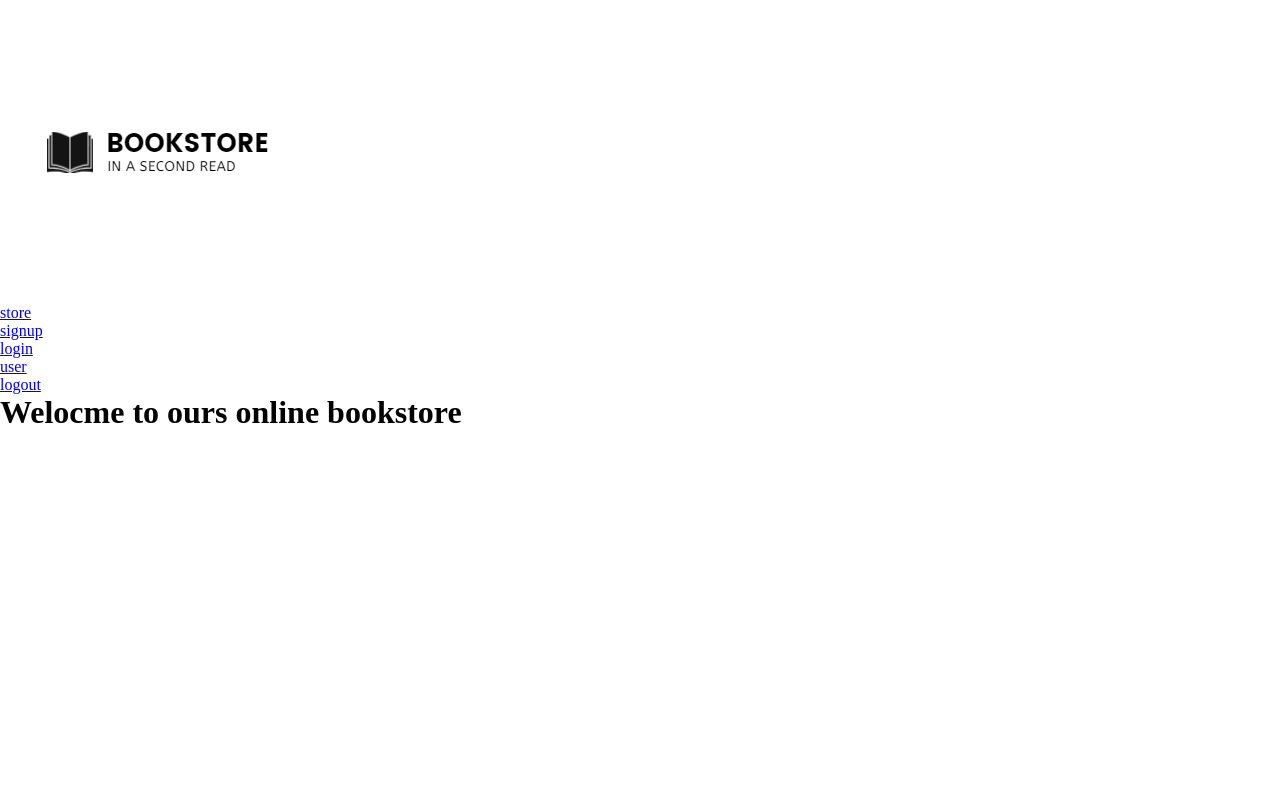
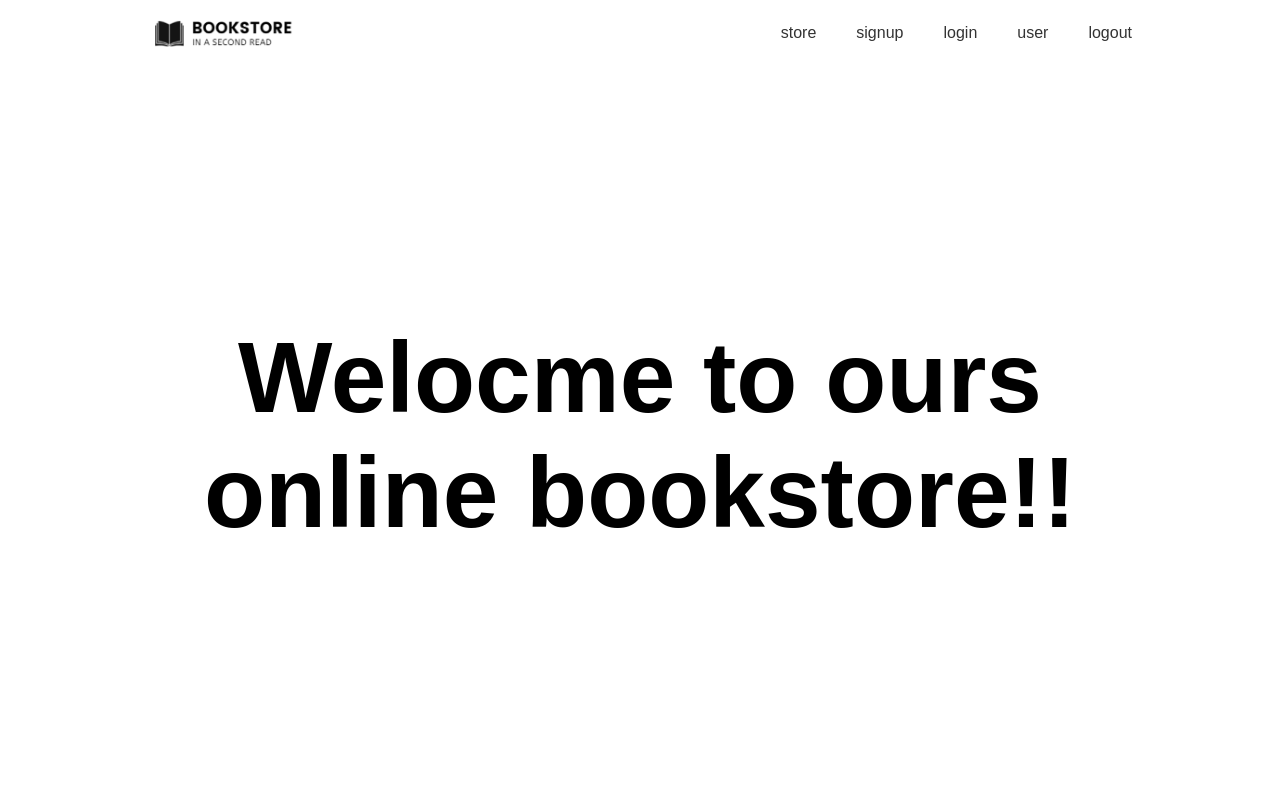
Before and after one commit to leviayelin/online_bookstore, a Django app: page /store/ in a window 1280 px wide. Run offline with Django 5.2, Linux system fonts and the light colour scheme.

Commit message:
update css & README file

```diff
--- a/bookstore/static/css/layout.css
+++ b/bookstore/static/css/layout.css
@@ -3,3 +3,46 @@
     padding:0;
     box-sizing:border-box;
 }
+
+body{
+    font-family:arial, sans-serif;
+}
+
+/* HEADER */
+header{
+    height:70px;
+}
+
+#logo{
+    height:100%;
+}
+
+#logo > img{
+    width:100%;
+    height:100%;
+    display:block;
+}
+
+#navbar{
+    float:left;
+}
+
+#navbar > ul{
+    list-style:none;
+    display:inline-block;
+}
+
+#navbar > ul > li{
+    padding:0 20px;
+    float:right;
+}
+
+#navbar > ul > li > a{
+    text-decoration:none;
+    color:#333;
+}
+
+/* MAIN  */
+main{
+    height:calc(100vh - 70px);
+}
--- /dev/null
+++ b/bookstore/static/css/utilities.css
@@ -0,0 +1,24 @@
+/* CONTAINERS ELEMENTS */
+.container{
+    width:80%;
+    margin:0 auto;
+}
+
+.default-container{
+    height:100%;
+    display:grid;
+    place-items:center;
+    text-align:center;
+}
+
+.default-container > h1{
+    font-size:100px;
+}
+
+/* ALIGNING ELEMENTS */
+.flex{
+    height:100%;
+    display:flex;
+    justify-content:space-between;
+    align-items:center;
+}
--- a/bookstore/templates/layout.html
+++ b/bookstore/templates/layout.html
@@ -6,25 +6,31 @@
     <meta name="viewport" content="width=device-width, initial-scale=1.0">
     <title>Document</title>
     <link rel="stylesheet" href="{% static 'css/layout.css'%}">
+    <link rel="stylesheet" href="{% static 'css/utilities.css'%}">
 </head>
 <body>
     <div class="wrapper">
         <header>
-            <div>
-                <img src="{% static 'images/logo.png' %}" alt="logo_image">
+            <div class="container flex">
+                <div id="logo">
+                    <img src="{% static 'images/logo.png' %}" alt="logo_image">
+                </div>
+                <nav id="navbar">
+                    <ul>
+                        <li><a href="#">logout</a></li>
+                        <li><a href="#">user</a></li>
+                        <li><a href="#">login</a></li>
+                        <li><a href="#">signup</a></li>
+                        <li><a href="#">store</a></li>
+                    </ul>
+                </nav>
             </div>
-            <nav>
-                <ul>
-                    <li><a href="#">store</a></li>
-                    <li><a href="#">signup</a></li>
-                    <li><a href="#">login</a></li>
-                    <li><a href="#">user</a></li>
-                    <li><a href="#">logout</a></li>
-                </ul>
-            </nav>
         </header>
+
+        <main class="container">
     {% block content %}
     {% endblock %}
+        </main>
     </div>
 </body>
 </html>
--- a/bookstore/templates/store/store.html
+++ b/bookstore/templates/store/store.html
@@ -1,4 +1,6 @@
 {% extends 'layout.html'%}
 {% block content %}
-<h1>Welocme to ours online bookstore</h1>
+<section class="default-container">
+<h1>Welocme to ours online bookstore!!</h1>
+</section>
 {% endblock %}
```
Also changed, not shown: README.md, bookstore/static/images/logo.png.
